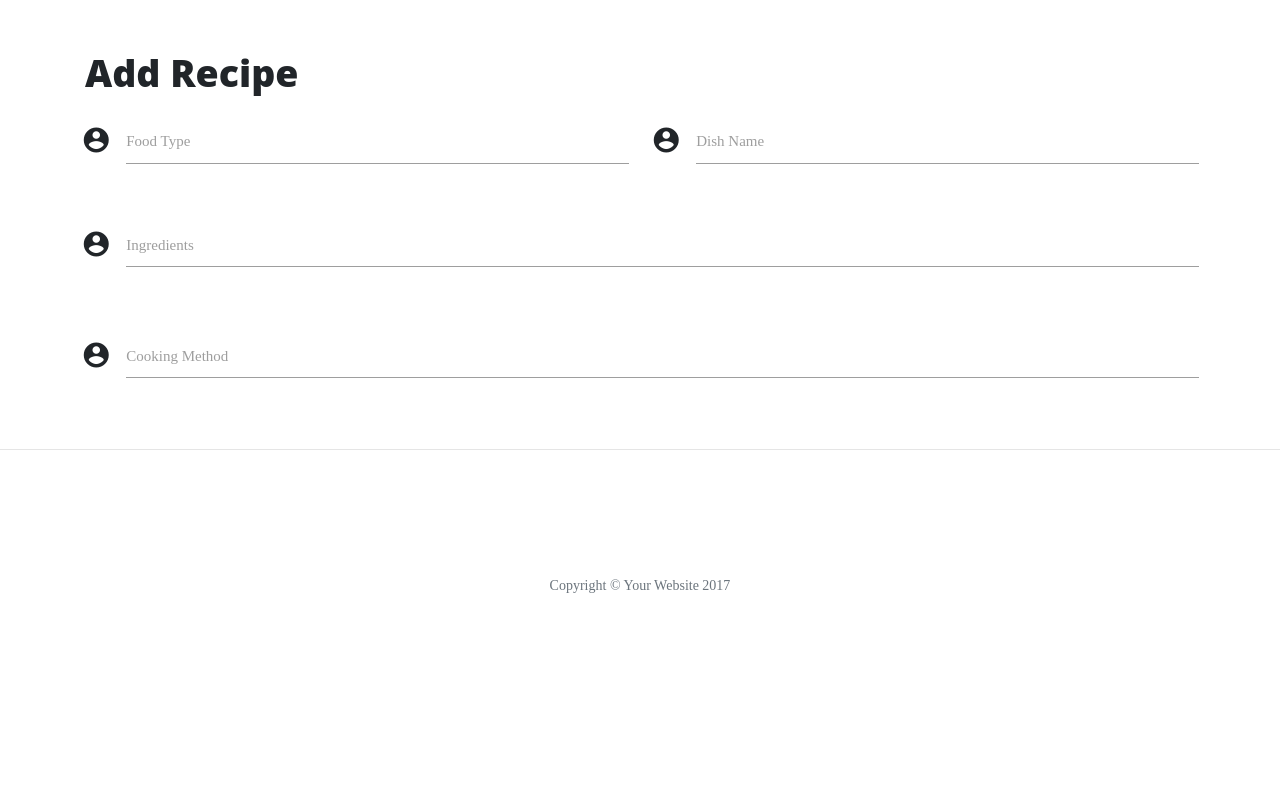
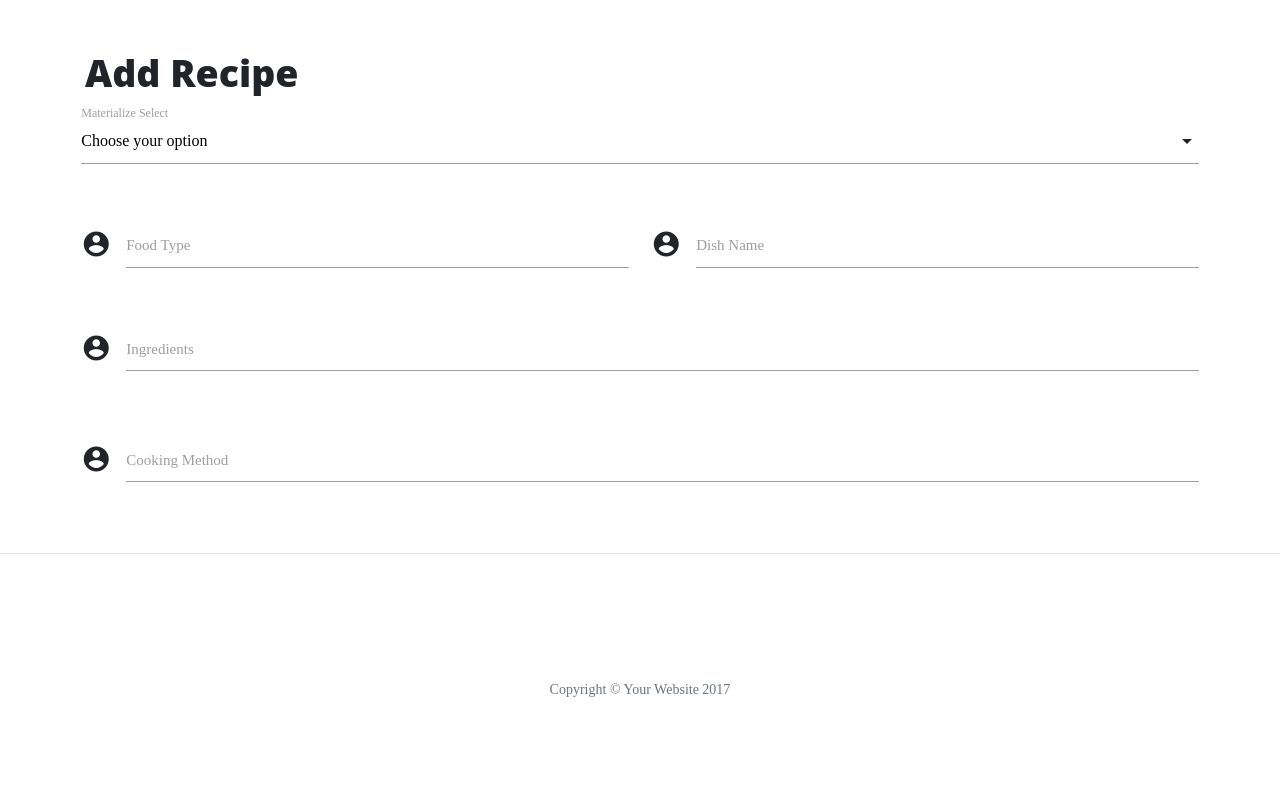
Before and after one commit to Declan446/irish-recipes, a Flask app: page /add in a window 1280 px wide. Shown: the part 532-1317 px from the top of the page. Before the commit the page ends 1125 px from the top, so only its background shows below. Run offline with Flask 2, Linux system fonts and the light colour scheme; some libraries are stand-ins or nearby versions.

Commit message:
i added a select option button to my add.html page and added the jQuery to initialize it to my base.html page

```diff
--- a/templates/add.html
+++ b/templates/add.html
@@ -5,6 +5,18 @@
 
 <div class="row">
     <form action="" method="POST"  class="col s12">
+        <div class="row">
+            <div class="input-field col s12">
+                <select>
+                  <option value="" disabled selected>Choose your option</option>
+                  <option value="1">Option 1</option>
+                  <option value="2">Option 2</option>
+                  <option value="3">Option 3</option>
+                </select>
+                <label>Materialize Select</label>
+            </div>
+      </div>
+
       <div class="row">
         <div class="input-field col s4">
           <i class="material-icons prefix">account_circle</i>
--- a/templates/base.html
+++ b/templates/base.html
@@ -215,6 +215,7 @@
     <script type="text/javascript">
         $(document).ready(function(){
             $('.collapsible').collapsible();
+            $('select').formSelect();
         });
     </script>
 
```
